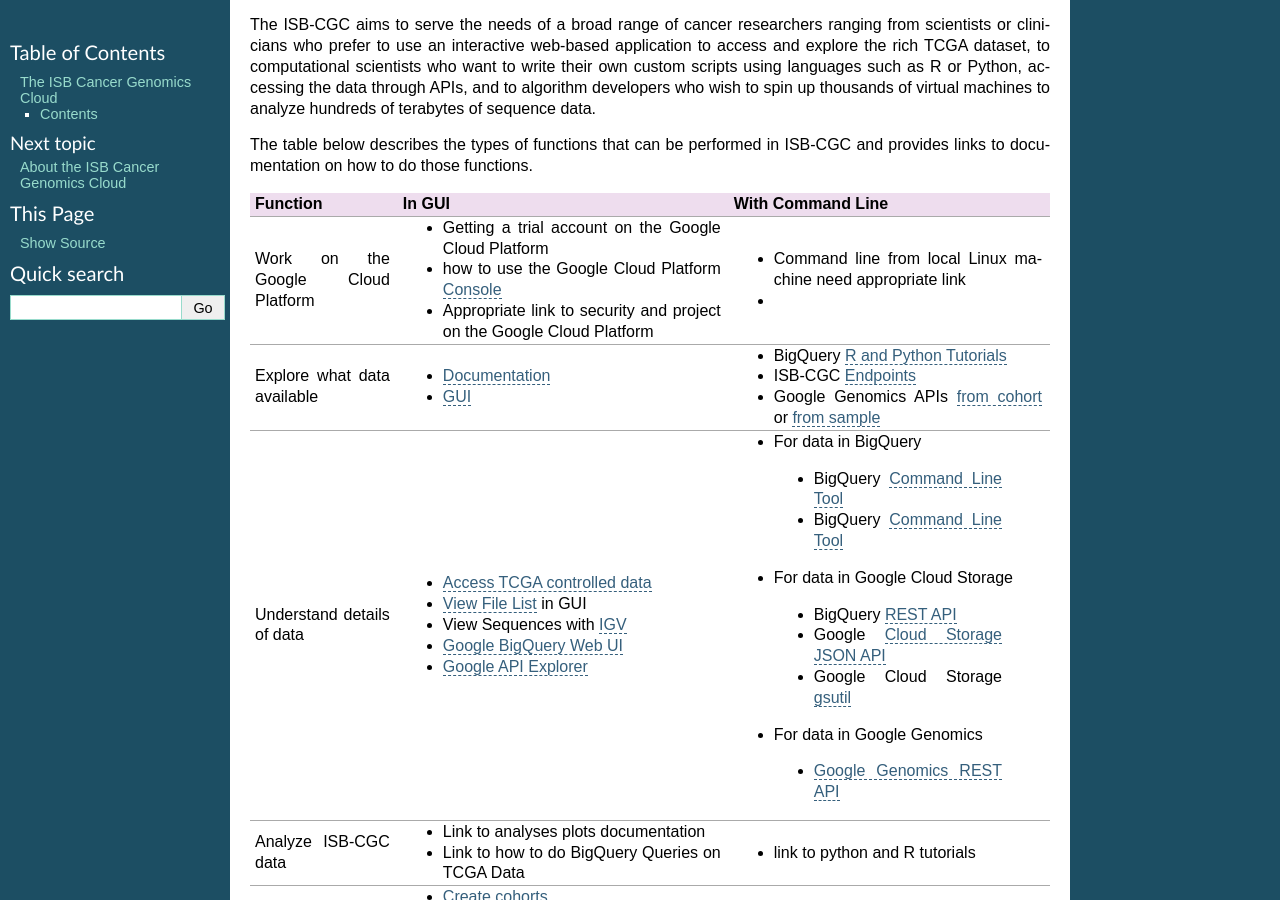
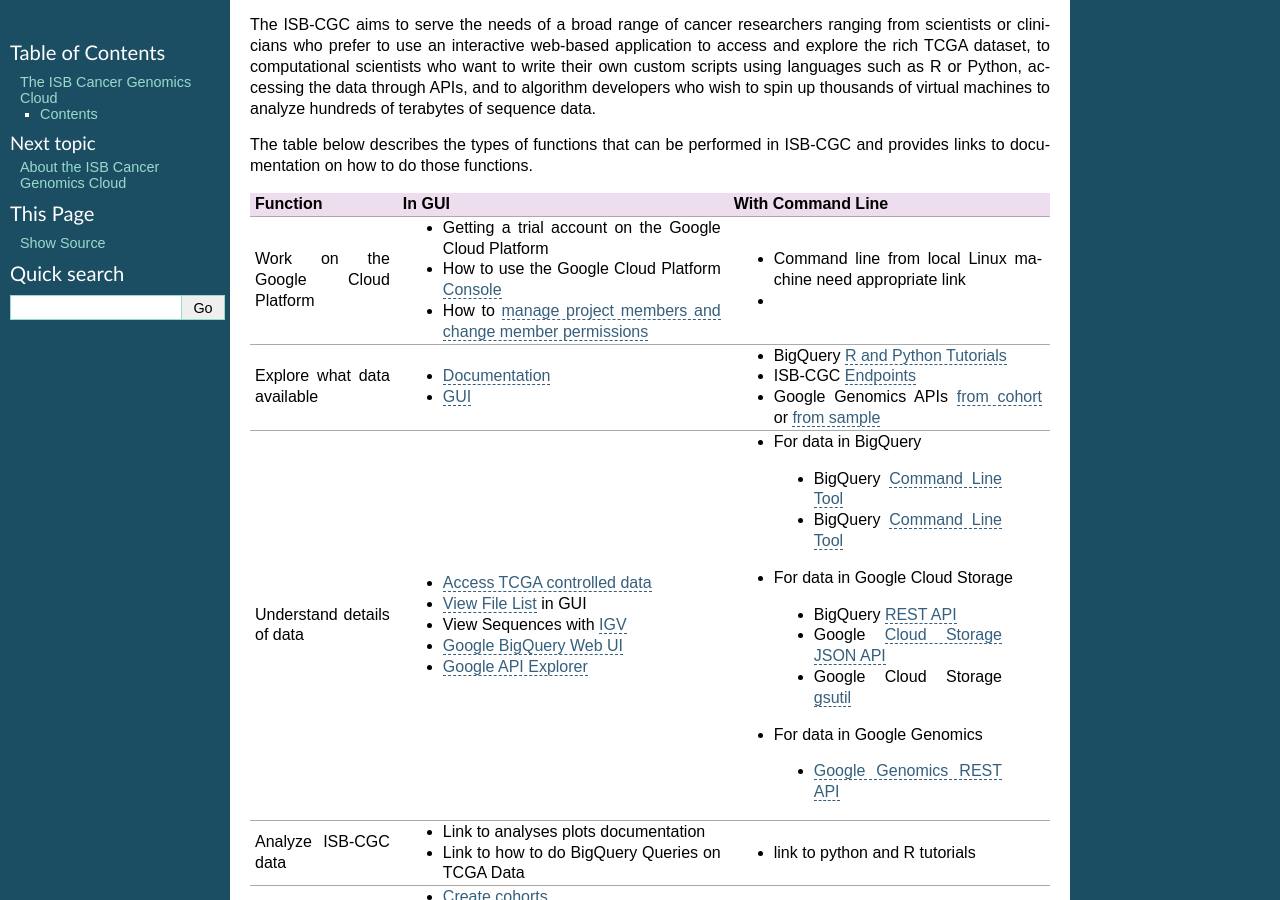
Before and after one commit to isb-cgc/readthedocs, a Sphinx documentation site: the page built from docs/source/index.rst, in a window 1280 px wide and 900 px high, scrolled down 620 px. Built offline with Sphinx 7.4.7, drawn with Linux system fonts in a browser that asks for light colours.

Commit message:
Update index.rst

```diff
--- a/docs/source/index.rst
+++ b/docs/source/index.rst
@@ -30,8 +30,8 @@
 |Function                           |In GUI                                                                                                                                                                                                                                                                                       |With Command Line                                                                                                                                                                                                                                                        |
 +===================================+=============================================================================================================================================================================================================================================================================================+=========================================================================================================================================================================================================================================================================+
 |Work on the Google Cloud Platform  |- Getting a trial account on the Google Cloud Platform                                                                                                                                                                                                                                       |- Command line from local Linux machine need appropriate link                                                                                                                                                                                                            |
-|                                   |- how to use the Google Cloud Platform `Console <https://support.google.com/cloud/?hl=en#topic=3340599>`_                                                                                                                                                                                    |-                                                                                                                                                                                                                                                                        |
-|                                   |- Appropriate link to security and project on the Google Cloud Platform                                                                                                                                                                                                                      |                                                                                                                                                                                                                                                                         |
+|                                   |- How to use the Google Cloud Platform `Console <https://support.google.com/cloud/?hl=en#topic=3340599>`_                                                                                                                                                                                    |-                                                                                                                                                                                                                                                                        |
+|                                   |- How to `manage project members and change member permissions <https://support.google.com/cloud/answer/6158846>`_                                                                                                                                                                           |                                                                                                                                                                                                                                                                         |
 +-----------------------------------+---------------------------------------------------------------------------------------------------------------------------------------------------------------------------------------------------------------------------------------------------------------------------------------------+-------------------------------------------------------------------------------------------------------------------------------------------------------------------------------------------------------------------------------------------------------------------------+
 |Explore what data available        |- `Documentation <Hosted-Data.html>`_                                                                                                                                                                                                                                                        |- BigQuery `R and Python Tutorials </progapi/Tutorials.html>`_                                                                                                                                                                                                           |
 |                                   |- `GUI </webapp/Saved-Cohorts.html>`_                                                                                                                                                                                                                                                        |- ISB-CGC `Endpoints </progapi/Programmatic-API.html>`_                                                                                                                                                                                                                  |
```
